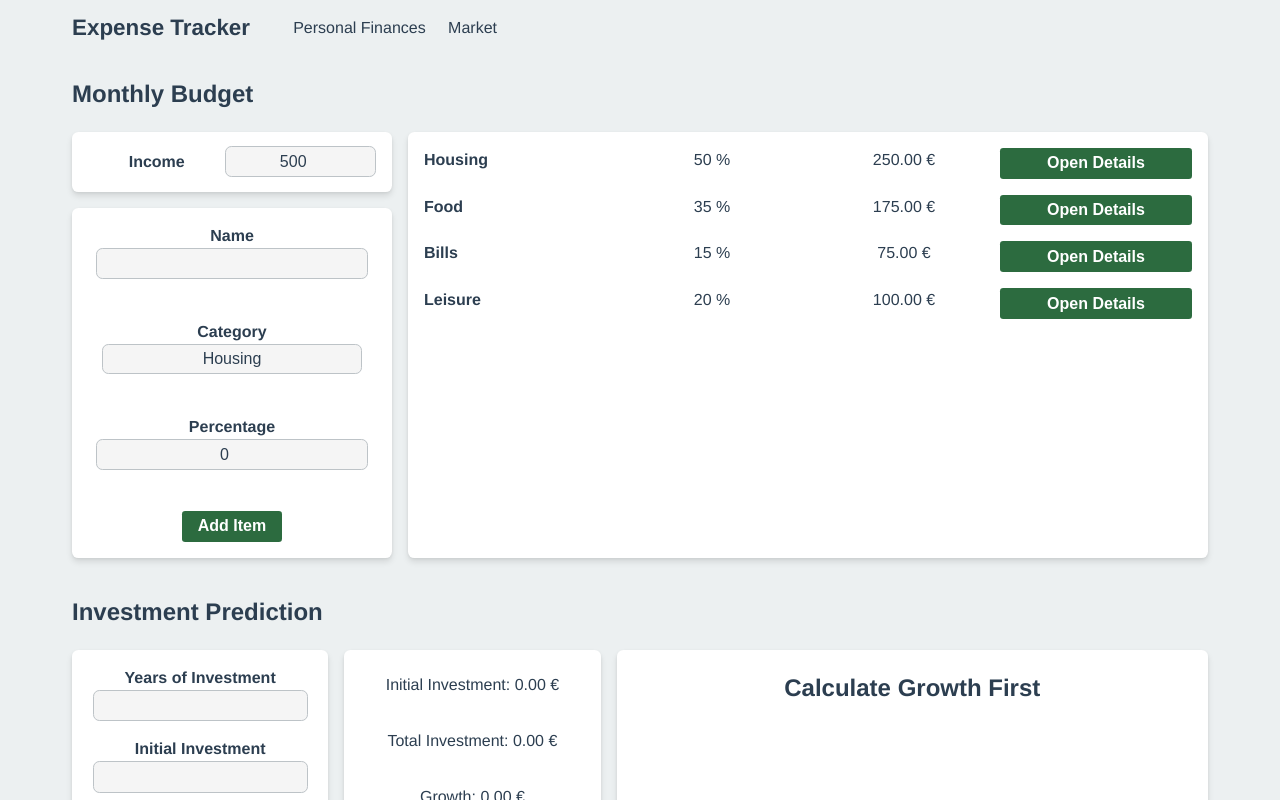
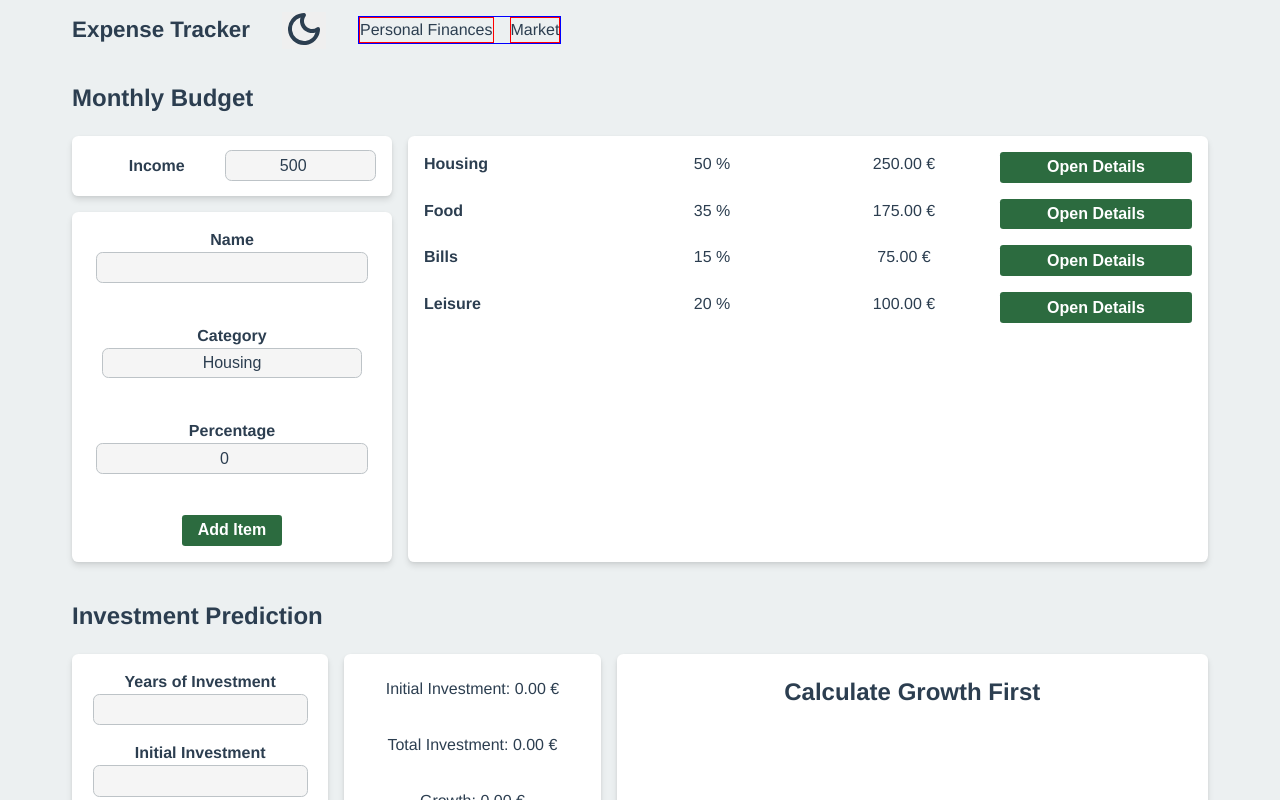
Before and after one commit to andrebarros7201/expense-tracker, a React (Vite) app: page / in a window 1280 px wide. Shown: the top 800 px of the page. Built offline with nearby package versions, Linux system fonts and the light colour scheme.

Commit message:
add theme button to header

```diff
--- a/src/App.jsx
+++ b/src/App.jsx
@@ -1,12 +1,18 @@
 import "./App.scss";
 import { Outlet } from "react-router-dom";
 import Header from "./components/header/Header.jsx";
+import { createContext, useState } from "react";
+
+export const AppContext = createContext(null);
 
 function App() {
+  const [theme, setTheme] = useState("light");
   return (
     <>
-      <Header />
-      <Outlet />
+      <AppContext.Provider value={{ theme, setTheme }}>
+        <Header />
+        <Outlet />
+      </AppContext.Provider>
     </>
   );
 }
--- a/src/components/header/Header.jsx
+++ b/src/components/header/Header.jsx
@@ -1,10 +1,27 @@
 import styles from "./Header.module.scss";
 import { Link } from "react-router-dom";
+import light_theme from "../../assets/light_theme.svg";
+import dark_theme from "../../assets/dark_theme.svg";
+import { useContext } from "react";
+import { AppContext } from "../../App.jsx";
 
 export default function Header() {
+  const { theme, setTheme } = useContext(AppContext);
   return (
     <header className={styles["header"]}>
       <h4 className={styles["header__title"]}>Expense Tracker</h4>
+      <button
+        className={styles["header__button"]}
+        onClick={() => setTheme(theme === "dark" ? "light" : "dark")}
+        aria-label={`Switch to ${theme === "dark" ? "light" : "dark"} mode`}
+      >
+        <img
+          src={theme === "light" ? dark_theme : light_theme}
+          alt={`${theme === "dark" ? "Switch to light mode" : "Switch to dark mode"}`}
+          className={styles["header__icon"]}
+        />
+      </button>
+
       <ul className={styles["header__list"]}>
         <li className={styles["header__list-item"]}>
           <Link to={"/personal-finances"}>Personal Finances</Link>
--- a/src/components/header/Header.module.scss
+++ b/src/components/header/Header.module.scss
@@ -5,6 +5,7 @@
   flex-flow: row nowrap;
   justify-content: flex-start;
   align-items: center;
+  gap: 2rem;
 
   @media (max-width: 800px) {
     padding: 0 2rem;
@@ -15,8 +16,11 @@
   display: flex;
   flex-flow: row nowrap;
   align-items: center;
+  justify-content: flex-start;
   gap: 1rem;
   list-style: none;
+  border: 1px solid blue;
+  padding: 0;
 }
 
 .header__title {
@@ -28,8 +32,8 @@
 .header__list-item {
   text-decoration: none;
   cursor: pointer;
-  padding: 0 0.2rem;
   transition: all 50ms ease-in-out;
+  border: 1px solid red;
 
   &:hover {
     transform: scale(1.05);
@@ -40,3 +44,13 @@
     text-decoration: none;
   }
 }
+
+.header__button {
+  height: 100%;
+  border: none;
+  cursor: pointer;
+
+  img {
+    height: 100%;
+  }
+}
```
Also changed, not shown: src/assets/dark_theme.svg (added), src/assets/light_theme.svg (added).
